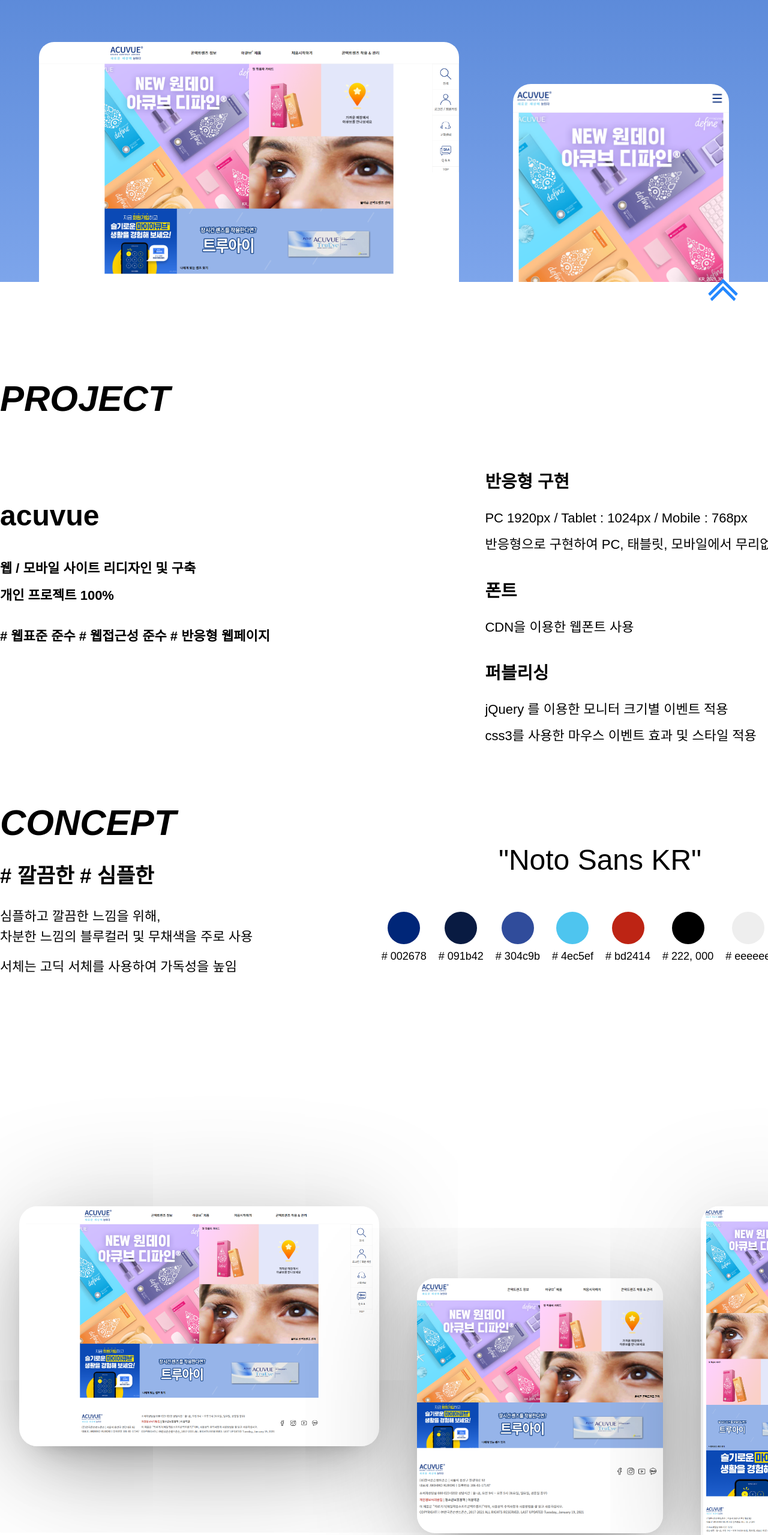
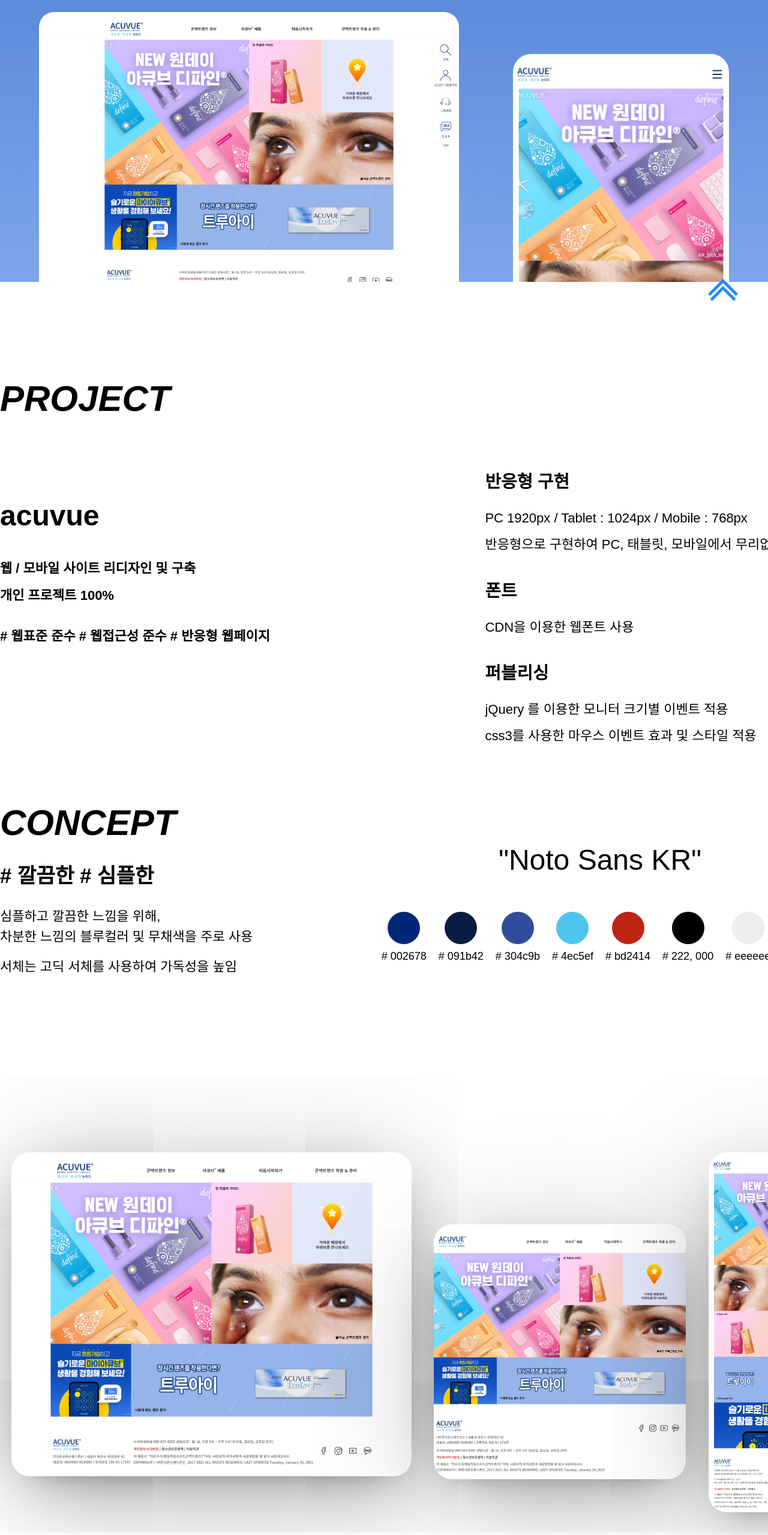
Before and after one commit to Hyerim0327/popole, a plain HTML site: page acuvue_sub/acuvue_sub.html in a window 1280 px wide. Shown: the part 240-2799 px from the top of the page at 60% size. Drawn offline with Linux system fonts and the light colour scheme; a web font is replaced by a local one.

Commit message:
이미지 y값 변경

```diff
--- a/acuvue_sub/acuvue_sub.css
+++ b/acuvue_sub/acuvue_sub.css
@@ -71,15 +71,15 @@
  }
  .banner .pc_img{
    width: 700px;
-   height: 400px;
-   background:url(../img/basics/png/a_pc.png) no-repeat 0 0 / cover;
+   height: 450px;
+   background:url(../img/basics/png/a_pc.png) no-repeat 0 10px / cover #fff;
    margin-right: 90px;
    border-radius: 25px 25px 0 0;
  }
  .banner .mobile_img{
    width: 360px;
-   height:330px;
-   background:url(../img/basics/png/a_mo.png) no-repeat 0 0 / cover;
+   height:380px;
+   background:url(../img/basics/png/a_mo.png) no-repeat 0 10px / cover #fff;
    border-radius: 30px 30px 0 0;
  }
  .project + h2{
@@ -180,7 +180,7 @@
    display: flex;
    text-indent: -9999px;
    justify-content: space-around;
-   padding: 350px 0 50px;
+   padding: 260px 0 50px;
    /* position: relative; */
  }
  .ver_img div{
@@ -193,20 +193,20 @@
   0 26px 221px -34px rgba(0, 0, 0, 0.44);
  }
  .ver_img .pc{
-   width: 600px;
-   height: 400px;
-   background:url(../img/basics/png/a_pc.png) no-repeat 50% / contain;
+   width: 667px;
+   height: 540px;
+   background:url(../img/basics/png/a_pc.png) no-repeat 50% 10px / cover #fff;
  }
  .ver_img .tap{
-  width: 410px;
+  width: 420px;
   height: 425px;
-  background:url(../img/basics/png/a_teb.png) no-repeat 50% 0 / contain;
+  background:url(../img/basics/png/a_teb.png) no-repeat 50% 10px / cover #fff;
   margin-top: 120px;
 }
 .ver_img .mobile{
   width: 200px;
   height: 600px;
-  background:url(../img/basics/png/a_mo.png) no-repeat 50% 0 / contain;
+  background:url(../img/basics/png/a_mo.png) no-repeat 50% 10px / contain #fff;
 }
 .mainbox .site{
   display: block;
```
